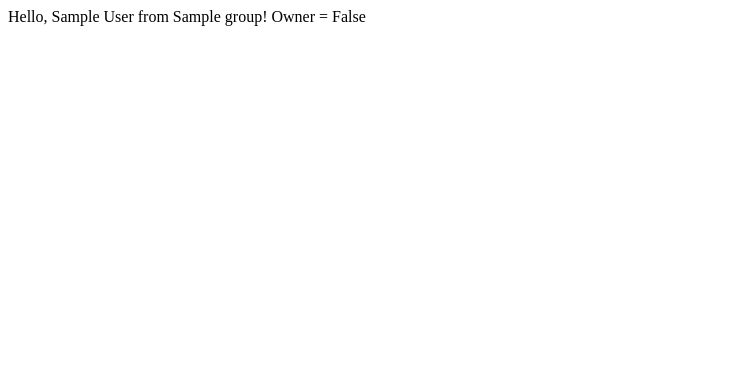
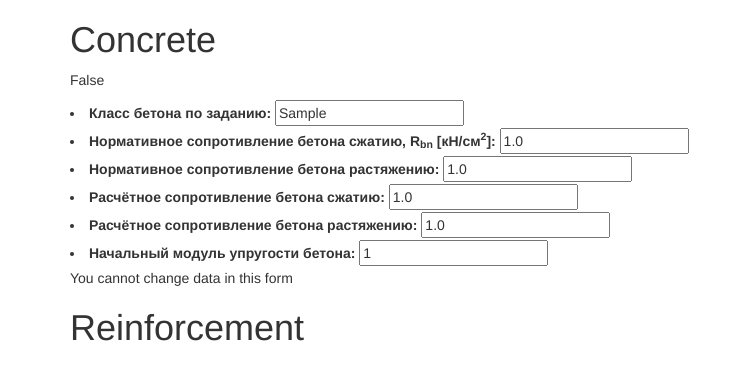
Before and after one commit to Silentiy/rc-beam, a Django app: a page that uses beam/autograder/urls.py in a window 1280 px wide. Shown: the top 380 px of the page, without its empty margins (0-744 px from the left). Run offline with Django 4.2, Linux system fonts and the light colour scheme; tables that the repository leaves empty hold one stand-in row (values such as "Sample post"); parts of the project's set-up code (start-up, migrations or seed data) failed here and were passed over; some libraries are stand-ins or nearby versions.

Commit message:
"personal_page: somehow working as intended"

```diff
--- /dev/null
+++ b/beam/autograder/forms.py
@@ -0,0 +1,17 @@
+from django.forms import ModelForm
+from autograder.models import Student, ConcreteStudentAnswers
+from django.utils.safestring import mark_safe
+
+
+class ConcreteStudentAnswersForm(ModelForm):
+    class Meta:
+        model = ConcreteStudentAnswers
+        fields = ["stud_concrete_class", "stud_R_b_n", "stud_R_bt_n", "stud_R_b", "stud_R_bt", "stud_E_b"]
+        labels = {"stud_concrete_class": "Класс бетона по заданию",
+                  "stud_R_b_n": mark_safe(
+                      "Нормативное сопротивление бетона сжатию, R<sub>bn</sub> [кН/см<sup>2</sup>]"),
+                  "stud_R_bt_n": "Нормативное сопротивление бетона растяжению",
+                  "stud_R_b": "Расчётное сопротивление бетона сжатию",
+                  "stud_R_bt": "Расчётное сопротивление бетона растяжению",
+                  "stud_E_b": "Начальный модуль упругости бетона"
+                  }
--- a/beam/autograder/models.py
+++ b/beam/autograder/models.py
@@ -454,3 +454,35 @@ class VariantInfo(models.Model):
 
     def __str__(self):
         return f"group = {self.group}, variant_number = {self.variant_number}"
+
+
+class ConcreteProgramAnswers(models.Model):
+    student = models.OneToOneField("Student", on_delete=models.CASCADE, null=False)
+    prog_concrete_class = models.CharField(max_length=4)
+    prog_R_b_n = models.FloatField()
+    prog_R_bt_n = models.FloatField()
+    prog_R_b = models.FloatField()
+    prog_R_bt = models.FloatField()
+    prog_E_b = models.PositiveIntegerField()
+
+    class Meta:
+        db_table = "autograder_concrete_program_answers"
+
+    def __str__(self):
+        return f"{self.student} {self.prog_concrete_class}"
+
+
+class ConcreteStudentAnswers(models.Model):
+    student = models.OneToOneField("Student", on_delete=models.CASCADE, null=False)
+    stud_concrete_class = models.CharField(max_length=4)
+    stud_R_b_n = models.FloatField()
+    stud_R_bt_n = models.FloatField()
+    stud_R_b = models.FloatField()
+    stud_R_bt = models.FloatField()
+    stud_E_b = models.PositiveIntegerField()
+
+    class Meta:
+        db_table = "autograder_concrete_student_answers"
+
+    def __str__(self):
+        return f"{self.student} {self.stud_concrete_class}"
--- a/beam/autograder/templates/autograder/student_personal.html
+++ b/beam/autograder/templates/autograder/student_personal.html
@@ -1,7 +1,30 @@
 {% extends "base_bootstrap.html" %}
 
 {% block content %}
-<h1> Concrete  </h1>
+<h1> Concrete </h1>
+
+<p> {{ owner }} </p>
+
+<form method="POST">
+    {{ form.as_ul }}
+    {% csrf_token %}
+
+    <fieldset>
+
+        {% for item in student_concrete_answers.objects.all %}
+            <input type="text" id="{{item.pk}}" name="{{item}}">
+            <label for="{{item.pk}}"> "?" </label>
+        {% endfor %}
+
+    </fieldset>
+    {% if owner is True %}
+        <input type="submit" value="Submit">
+    {% else %}
+        <p> You cannot change data in this form </p>
+    {% endif %}
+</form>
+
+
 <h1> Reinforcement </h1>
 
 {% endblock %}
--- a/beam/autograder/urls.py
+++ b/beam/autograder/urls.py
@@ -4,5 +4,5 @@ from . import views
 app_name = 'grader'
 urlpatterns = [
     path('redirect/', views.redirect, name='redirect'),
-    path('user/<str:user_name>/', views.student_personal_view, name='student_personal'),
+    path('user/<str:user_name>/', views.StudentPersonalView.as_view(), name='student_personal'),
 ]
--- a/beam/autograder/views.py
+++ b/beam/autograder/views.py
@@ -1,10 +1,13 @@
-from django.shortcuts import render, redirect
+from django.shortcuts import render, redirect, get_object_or_404
 from django.http import HttpResponse, HttpResponseRedirect
-from django.views import generic
-from .models import Group, Student
+from django.views import generic, View
+from .models import Group, Student, ConcreteStudentAnswers
+from .forms import ConcreteStudentAnswersForm
 from django.contrib.auth.models import User
-from django.urls import reverse_lazy
+from django.urls import reverse_lazy, reverse
 from django.contrib.auth.decorators import login_required
+from django.core.exceptions import ObjectDoesNotExist
+
 
 class GroupList(generic.ListView):
     model = Group
@@ -41,16 +44,59 @@ def redirect(request):
     return HttpResponseRedirect(reverse_lazy("grader:student_personal", args=[user_name]))
 
 
-def student_personal_view(request, user_name):
-    owner = False
-    if user_name == request.user.username:
-        owner = True
+class StudentPersonalView(View):
 
-    user_id = User.objects.get_by_natural_key(username=user_name)
-    student = Student.objects.get(user_id=user_id)
-    student_id = student.pk
-    student_name = student.full_name
-    group_id = student.group_id
-    group = Group.objects.get(pk=group_id)
-    group_name = group.group_name
-    return HttpResponse(f"Hello, {student_name} from {group_name}! Owner = {owner}")
+    def get_request_data(self, request, **kwargs):
+        owner = False
+        if kwargs["user_name"] == self.request.user.username:
+            owner = True
+        return owner
+
+    def get(self, request, **kwargs):
+        user_name = kwargs["user_name"]
+        print("!!!!!!!!", user_name)
+        user_id = User.objects.get_by_natural_key(username=user_name)
+        student = Student.objects.get(user_id=user_id)
+        student_id = student.pk
+        student_name = student.full_name
+        group_id = student.group_id
+        group = Group.objects.get(pk=group_id)
+        group_name = group.group_name
+
+        try:
+            concrete_answer = ConcreteStudentAnswers.objects.get(student_id=student_id)
+        except ObjectDoesNotExist:
+            concrete_answer = False
+
+        if concrete_answer is not False:
+            form = ConcreteStudentAnswersForm(instance=concrete_answer)
+        else:
+            form = ConcreteStudentAnswersForm()
+
+        return render(request, "autograder/student_personal.html", {'form': form,
+                                                                    "owner": self.get_request_data(request, **kwargs)})
+
+    def post(self, request, **kwargs):
+        user_name = kwargs["user_name"]
+
+        user_id = User.objects.get_by_natural_key(username=user_name)
+        student = Student.objects.get(user_id=user_id)
+        student_id = student.pk
+
+        try:
+            concrete_answer = ConcreteStudentAnswers.objects.get(student_id=student_id)
+        except ObjectDoesNotExist:
+            concrete_answer = False
+
+        if concrete_answer is not False:
+            form = ConcreteStudentAnswersForm(request.POST, instance=concrete_answer)
+        else:
+            form = ConcreteStudentAnswersForm(request.POST or None)
+        if form.is_valid():
+            answer = form.save(commit=False)
+            answer.student_id = student_id
+            answer.save()
+            print("after save")
+        # else:
+        #     form.save()
+        return redirect(request)
```
